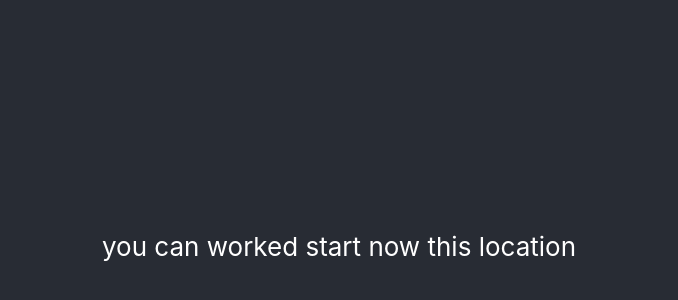
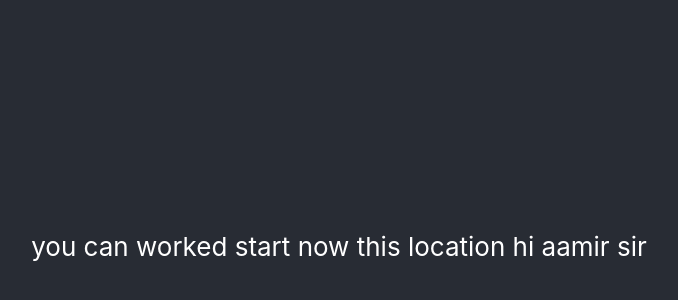
Before and after one commit to Shaikh-Amir777/Ecommerce, a React (Create React App) app in the folder e_commmerce/: page / in a window 1280 px wide. Shown: the part 154-454 px from the top of the page, without its empty margins (301-979 px from the left). Built offline with nearby package versions, Linux system fonts and the light colour scheme.

Commit message:
project start amir sir

```diff
--- a/e_commmerce/src/App.js
+++ b/e_commmerce/src/App.js
@@ -5,7 +5,7 @@ function App() {
   return (
     <div className="App">
       <header className="App-header">
-        <p>you can worked start now this location</p>
+        <p>you can worked start now this location hi aamir sir</p>
       </header>
     </div>
   );
```
